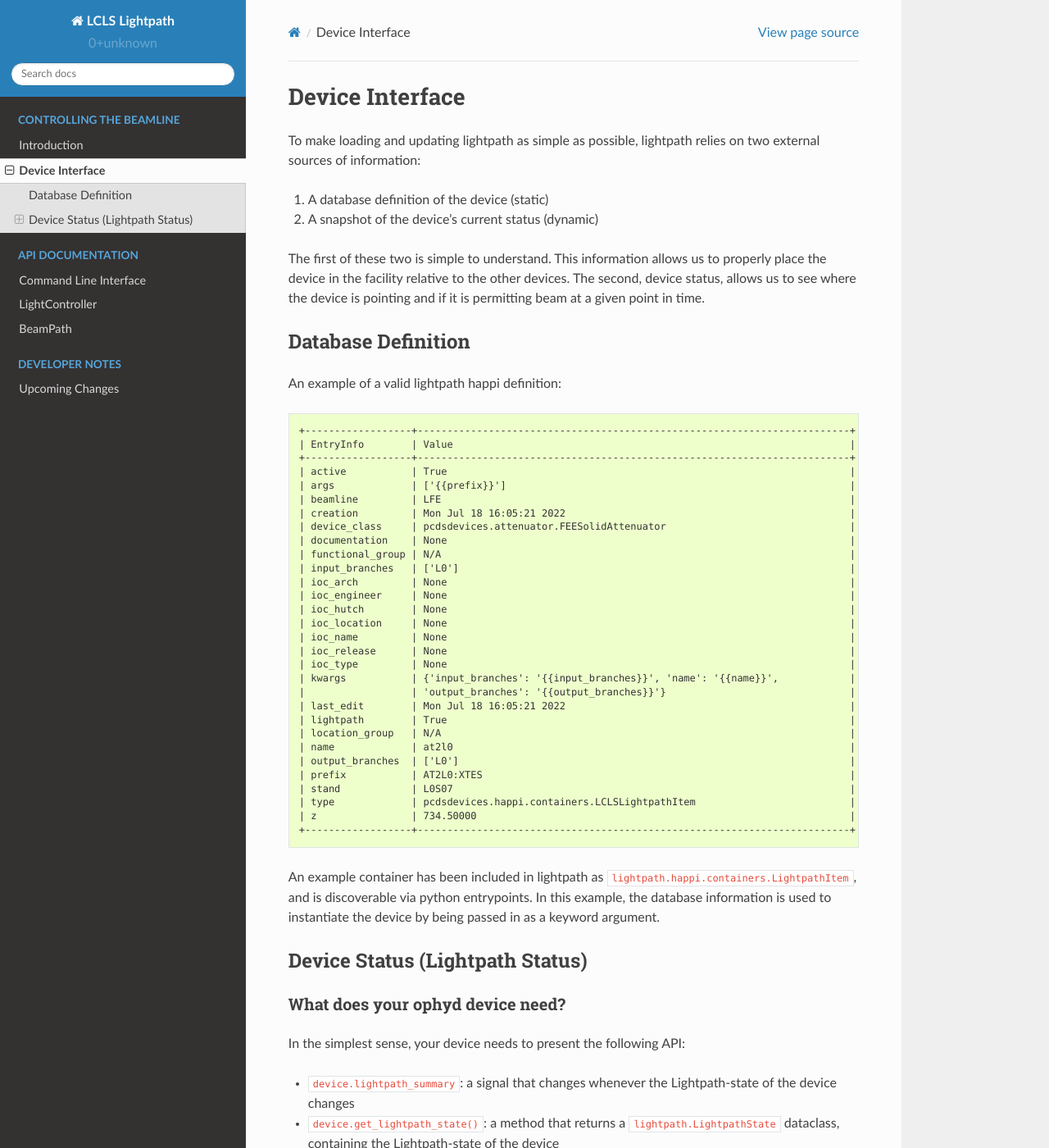
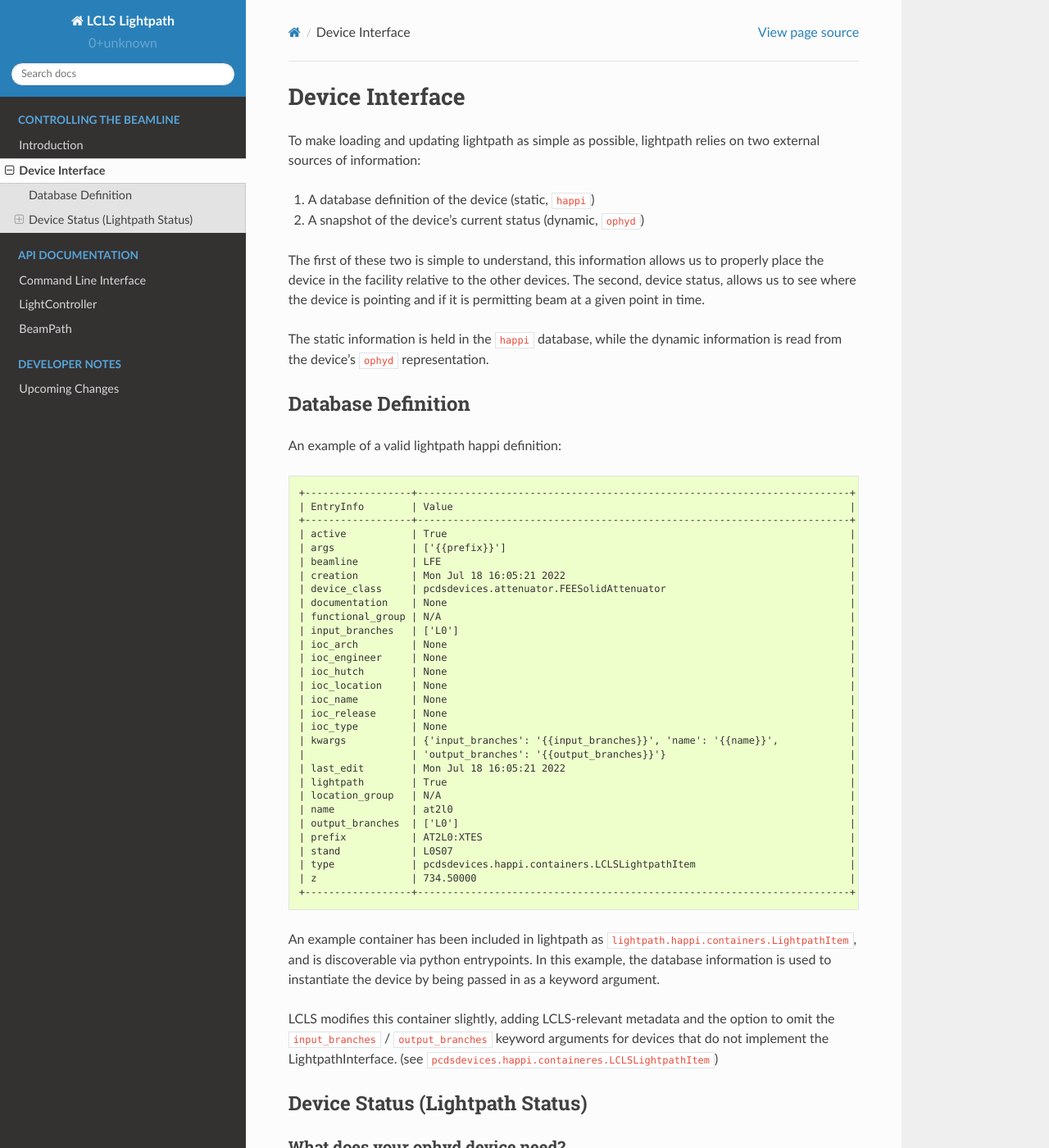
Before and after one commit to pcdshub/lightpath, a Sphinx documentation site: the page built from docs/source/interface.rst, in a window 1280 px wide and 1400 px high. Shown: the whole window at 82% size. Built offline with Sphinx 7.4.7 and the Read the Docs theme 2.0.0, drawn with Linux system fonts in a browser that asks for light colours; some of the changed text lies outside the part shown.

Commit message:
DOC: more docstring touchups, some prose

```diff
--- a/docs/source/interface.rst
+++ b/docs/source/interface.rst
@@ -7,13 +7,16 @@ Device Interface
 To make loading and updating lightpath as simple as possible, lightpath
 relies on two external sources of information:
 
-1. A database definition of the device (static)
-2. A snapshot of the device's current status (dynamic)
+1. A database definition of the device (static, ``happi``)
+2. A snapshot of the device's current status (dynamic, ``ophyd``)
 
-The first of these two is simple to understand.  This information allows us
+The first of these two is simple to understand, this information allows us
 to properly place the device in the facility relative to the other devices.
 The second, device status, allows us to see where the device is pointing and
 if it is permitting beam at a given point in time.
+
+The static information is held in the ``happi`` database, while the dynamic
+information is read from the device's ``ophyd`` representation.
 
 Database Definition
 -------------------
@@ -58,6 +61,10 @@ An example container has been included in lightpath as
 entrypoints.  In this example, the database information is used to instantiate
 the device by being passed in as a keyword argument.
 
+LCLS modifies this container slightly, adding LCLS-relevant metadata and the
+option to omit the ``input_branches`` / ``output_branches`` keyword arguments
+for devices that do not implement the LightpathInterface.  (see
+``pcdsdevices.happi.containeres.LCLSLightpathItem``)
 
 Device Status (Lightpath Status)
 --------------------------------
@@ -161,12 +168,13 @@ following:
                 output_branch=self.output_branches[0]
             )
 
-In this case we are leveraging the ``LightpathMixin`` class, which does
-most of the repetitive setup for us (creating ``lightpath_summary`` signal,
-setting up lightpath state caching, etc.).  This mixin delegates the
-calculation of the lightpaht state to the ``calc_lightpath_state`` method,
-which is to be written by the device creator.  Furthermore, the mixin
-looks for a list of component names called ``lightpath_cpts``, which will
-``lightpath_summary`` will watch for changes.  Upon a change in one of these
-signals, the LightpathMixin will get the values of each component and pass
-them to ``calc_lightpath_state``.
+In this case we are leveraging the ``LightpathMixin`` class, which does most of
+the repetitive setup for us (creating ``lightpath_summary`` signal, subscribing
+to relevant components, setting up lightpath state caching, checking that the
+subclass is correctly configured, etc.).  This mixin delegates the calculation
+of the lightpaht state to the ``calc_lightpath_state`` method, which is to be
+written by the device creator.  Furthermore, the mixin looks for a list of
+component names called ``lightpath_cpts``, which will ``lightpath_summary``
+will watch for changes.  Upon a change in one of these signals, the
+LightpathMixin will get the values of each component and pass them to
+``calc_lightpath_state``.
```
Also changed, not shown: docs/source/tutorial.rst (+9 -7 lines), 1 other file.
